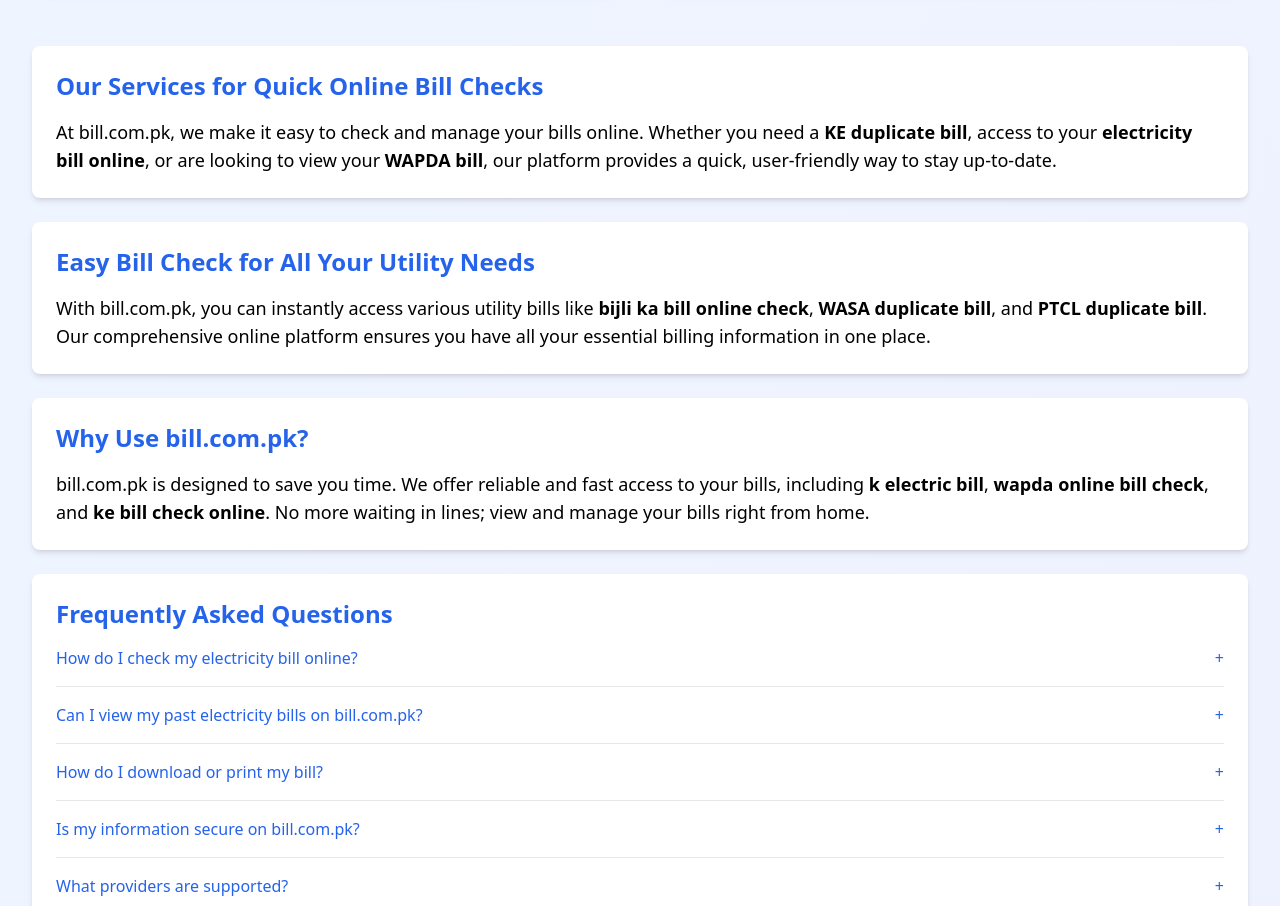
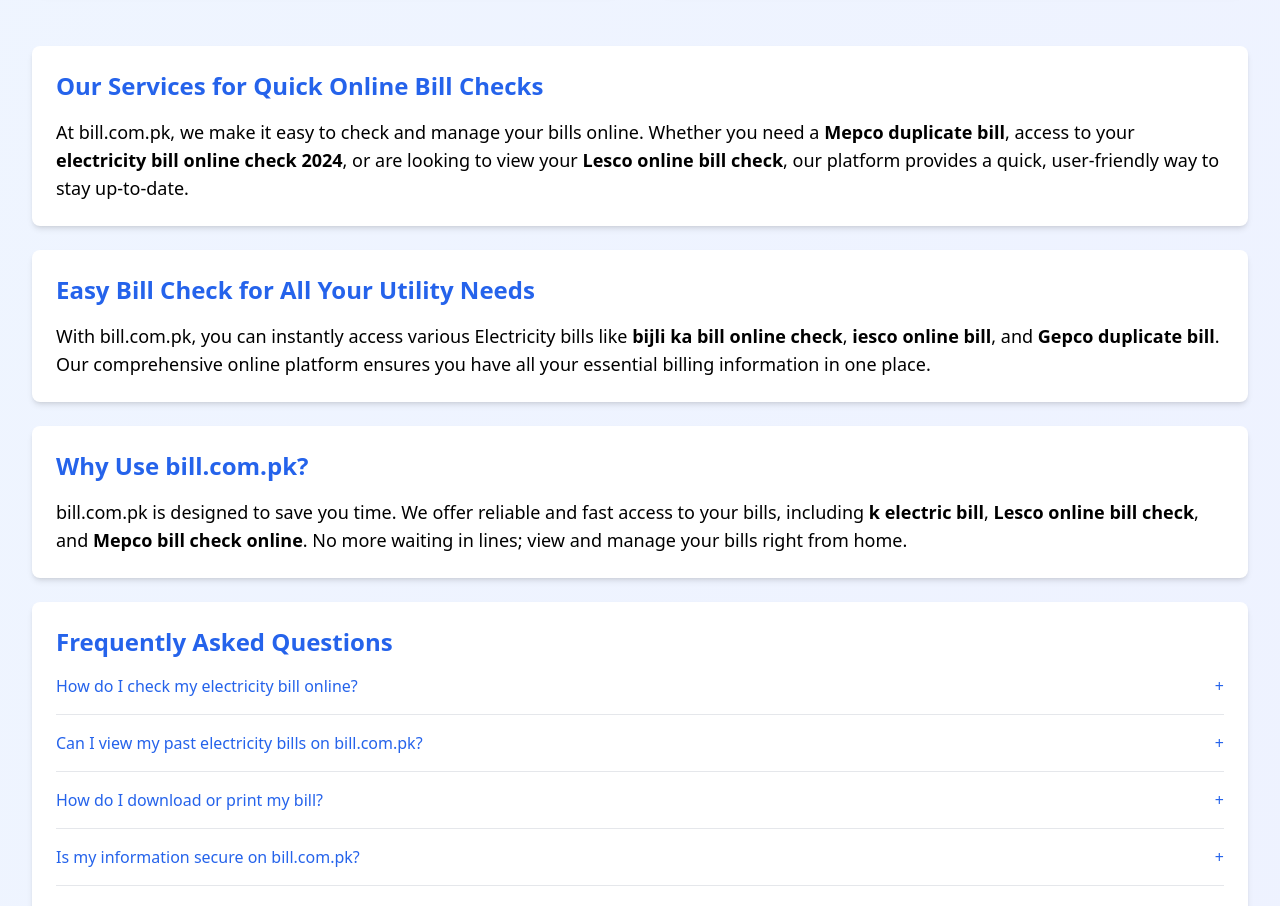
Before and after one commit to irfanbughlani/bill, a React (Vite) app: page / in a window 1280 px wide. Shown: the part 1920-2826 px from the top of the page. Built offline with nearby package versions, Linux system fonts and the light colour scheme.

Commit message:
Update with latest changes for deployment

```diff
--- a/src/pages/Home.tsx
+++ b/src/pages/Home.tsx
@@ -130,8 +130,8 @@ function Home() {
         <h2 className="text-2xl font-semibold text-blue-600 mb-4">Our Services for Quick Online Bill Checks</h2>
         <p className="text-lg">
           At bill.com.pk, we make it easy to check and manage your bills online. Whether you need a{' '}
-          <span className="font-semibold">KE duplicate bill</span>, access to your <span className="font-semibold">
-          electricity bill online</span>, or are looking to view your <span className="font-semibold">WAPDA bill</span>,
+          <span className="font-semibold">Mepco duplicate bill</span>, access to your <span className="font-semibold">
+          electricity bill online check 2024</span>, or are looking to view your <span className="font-semibold">Lesco online bill check</span>,
           our platform provides a quick, user-friendly way to stay up-to-date.
         </p>
       </section>
@@ -139,9 +139,9 @@ function Home() {
       <section className="bg-white rounded-lg shadow-md p-6 my-6">
         <h2 className="text-2xl font-semibold text-blue-600 mb-4">Easy Bill Check for All Your Utility Needs</h2>
         <p className="text-lg">
-          With bill.com.pk, you can instantly access various utility bills like <span className="font-semibold">
-          bijli ka bill online check</span>, <span className="font-semibold">WASA duplicate bill</span>, and{' '}
-          <span className="font-semibold">PTCL duplicate bill</span>. Our comprehensive online platform ensures you have
+          With bill.com.pk, you can instantly access various Electricity bills like <span className="font-semibold">
+          bijli ka bill online check</span>, <span className="font-semibold">iesco online bill</span>, and{' '}
+          <span className="font-semibold">Gepco duplicate bill</span>. Our comprehensive online platform ensures you have
           all your essential billing information in one place.
         </p>
       </section>
@@ -150,8 +150,8 @@ function Home() {
         <h2 className="text-2xl font-semibold text-blue-600 mb-4">Why Use bill.com.pk?</h2>
         <p className="text-lg">
           bill.com.pk is designed to save you time. We offer reliable and fast access to your bills, including <span className="font-semibold">
-          k electric bill</span>, <span className="font-semibold">wapda online bill check</span>, and <span className="font-semibold">
-          ke bill check online</span>. No more waiting in lines; view and manage your bills right from home.
+          k electric bill</span>, <span className="font-semibold">Lesco online bill check</span>, and <span className="font-semibold">
+          Mepco bill check online</span>. No more waiting in lines; view and manage your bills right from home.
         </p>
       </section>
 
```
